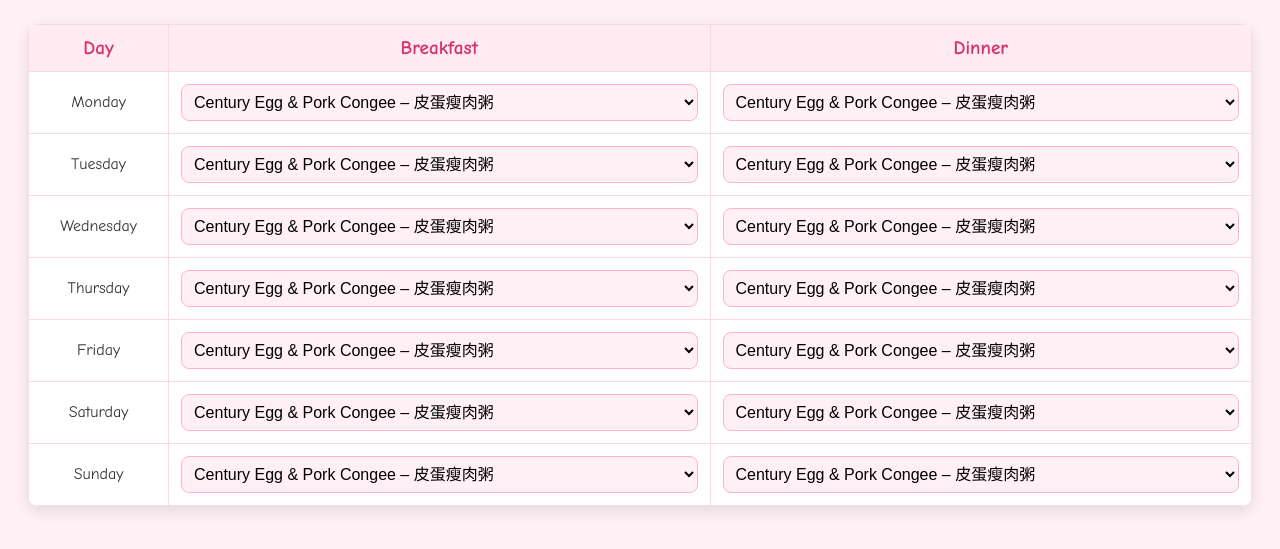
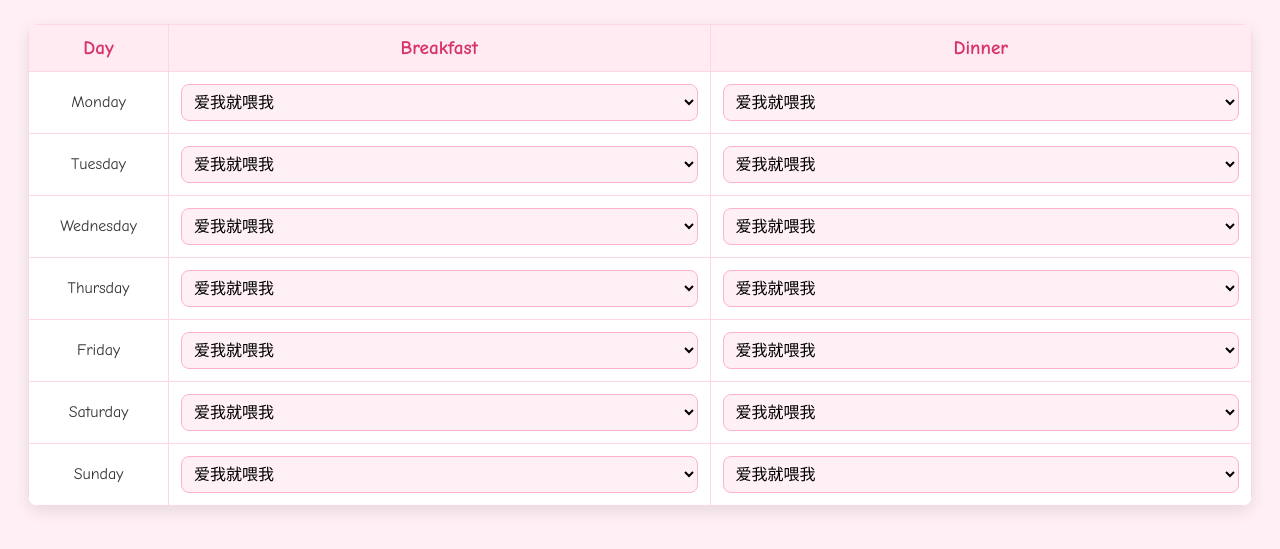
Before and after one commit to jexxxxxx/menu, a plain HTML site: page index.html in a window 1280 px wide. Shown: the part 105-654 px from the top of the page. Drawn offline with Linux system fonts and the light colour scheme.

Commit message:
Update index.html

```diff
--- a/index.html
+++ b/index.html
@@ -83,6 +83,14 @@
 
     function createDropdown(day, mealType) {
       const select = document.createElement("select");
+
+      const defaultOption = document.createElement("option");
+      defaultOption.value = "";
+      defaultOption.textContent = "爱我就喂我";
+      defaultOption.disabled = true;
+      defaultOption.selected = true;
+      select.appendChild(defaultOption);
+
       meals.forEach(meal => {
         const option = document.createElement("option");
         option.value = meal;
```
